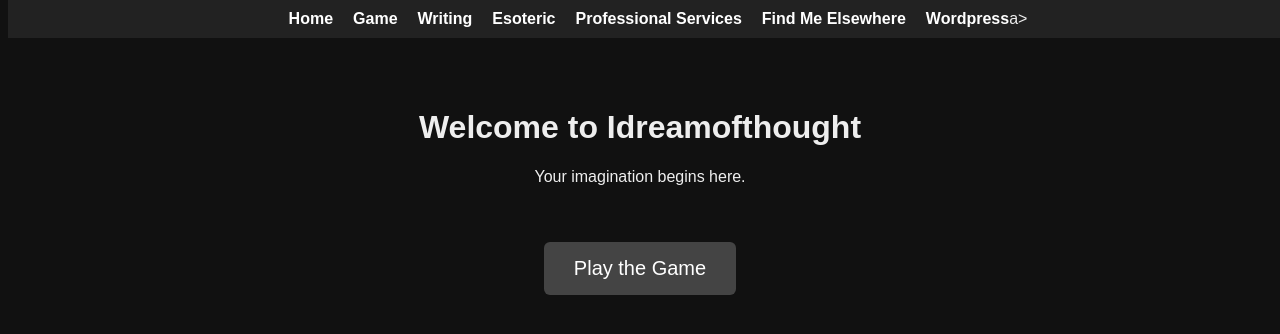
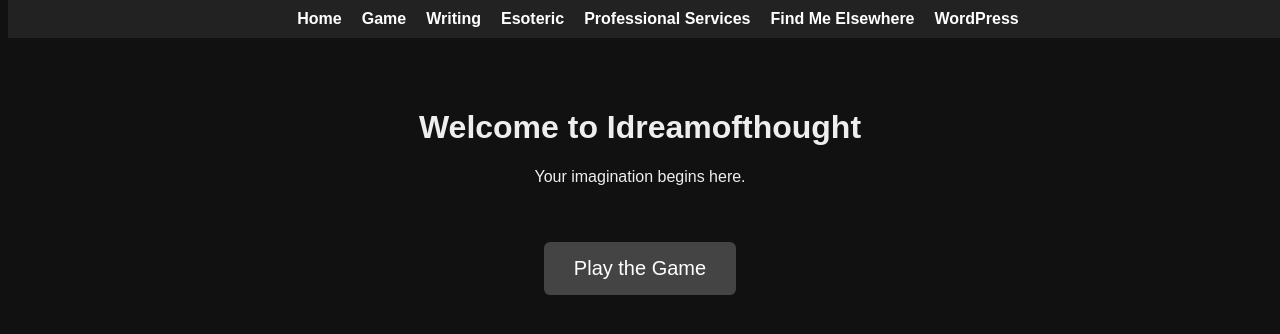
Before and after one commit to Idreamofthought/idreamofthought.github.io, a plain HTML site: page index.html in a window 1280 px wide. Drawn offline with Linux system fonts and the light colour scheme.

Commit message:
Correct link text for WordPress in index.html

```diff
--- a/index.html
+++ b/index.html
@@ -59,8 +59,7 @@
     <li><a href="/esoteric/">Esoteric</a></li>
     <li><a href="/services/">Professional Services</a></li>
     <li><a href="/elsewhere/">Find Me Elsewhere</a></li>
-    <li><a href="https://idreamofthought.wordpress.com">Wordpress</a>a></li>
-
+    <li><a href="https://idreamofthought.wordpress.com">WordPress</a></li>
   </ul>
 </nav>
 
```
